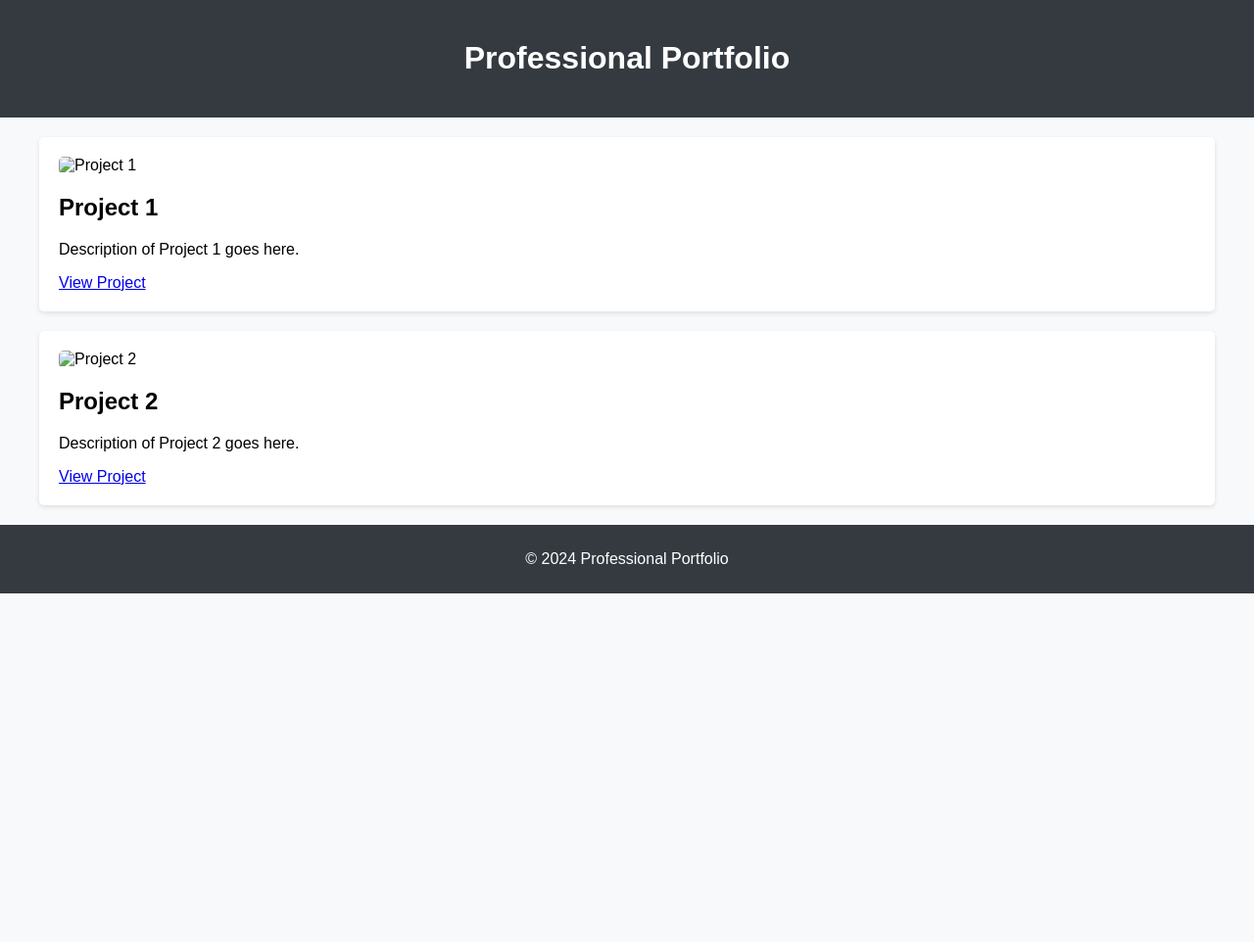
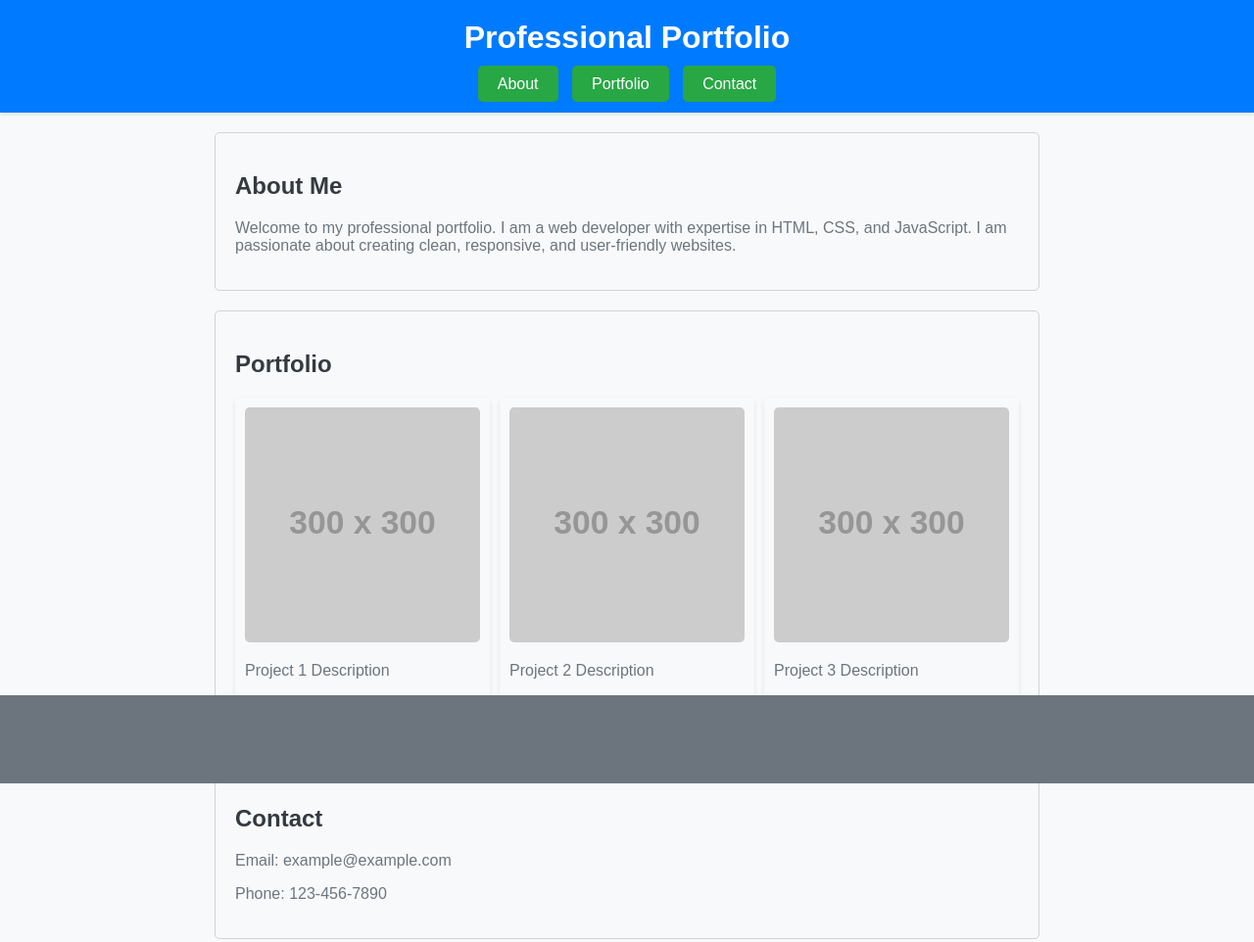
Before and after one commit to Manoj7068/Manoj, a plain HTML site: page port.html in a window 1280 px wide. Shown: the whole page at 98% size. Before the commit the page ends 800 px from the top, so only its background shows below. Drawn offline with Linux system fonts and the light colour scheme; placeholder pictures from the web are drawn by us.

Commit message:
Add files via upload

```diff
--- a/port.html
+++ b/port.html
@@ -4,76 +4,153 @@
     <meta charset="UTF-8">
     <meta name="viewport" content="width=device-width, initial-scale=1.0">
     <title>Professional Portfolio</title>
-    <link rel="stylesheet" href="styles.css">
-    <!-- You can link to an external CSS file or embed styles here -->
     <style>
-        /* CSS styles can also be embedded here */
-        /* Example styles */
         body {
             font-family: Arial, sans-serif;
             margin: 0;
             padding: 0;
             background-color: #f8f9fa;
+            color: #333;
         }
         header {
             background-color: #343a40;
-            color: #ffffff;
+            color: #fff;
             padding: 20px 0;
             text-align: center;
+            box-shadow: 0 2px 4px rgba(0, 0, 0, 0.1);
         }
-        .container {
-            max-width: 1200px;
+        h1 {
+            margin: 0;
+        }
+        nav {
+            text-align: center;
+            margin-top: 20px;
+        }
+        nav a {
+            color: #fff;
+            text-decoration: none;
+            padding: 10px 20px;
+            border-radius: 5px;
+            background-color: #6c757d;
+            margin: 0 5px;
+            transition: background-color 0.3s ease;
+        }
+        nav a:hover {
+            background-color: #495057;
+        }
+        section {
+            padding: 20px;
             margin: 20px auto;
-            padding: 0 20px;
+            max-width: 800px;
+            background-color: #fff;
+            border-radius: 5px;
+            box-shadow: 0 2px 4px rgba(0, 0, 0, 0.1);
+        }
+        h2 {
+            color: #343a40;
+        }
+        p {
+            color: #6c757d;
         }
         .portfolio-item {
-            background-color: #ffffff;
-            padding: 20px;
+            display: flex;
+            flex-wrap: wrap;
+            justify-content: space-between;
+            margin-top: 20px;
+        }
+        .portfolio-item div {
+            flex-basis: 30%;
+            padding: 10px;
             margin-bottom: 20px;
             border-radius: 5px;
-            box-shadow: 0 2px 5px rgba(0,0,0,0.1);
+            box-shadow: 0 2px 4px rgba(0, 0, 0, 0.1);
+            transition: transform 0.3s ease;
+        }
+        .portfolio-item div:hover {
+            transform: translateY(-5px);
         }
         .portfolio-item img {
-            max-width: 100%;
-            height: auto;
+            width: 100%;
             border-radius: 5px;
         }
         footer {
             background-color: #343a40;
-            color: #ffffff;
+            color: #fff;
             text-align: center;
-            padding: 10px 0;
+            padding: 20px 0;
+            position: fixed;
+            bottom: 0;
+            width: 100%;
+        }
+        /* Different color scheme */
+        .alt-header {
+            background-color: #007bff;
+        }
+        .alt-nav a {
+            background-color: #28a745;
+        }
+        .alt-nav a:hover {
+            background-color: #218838;
+        }
+        .alt-section {
+            background-color: #f8f9fa;
+            box-shadow: none;
+            border: 1px solid #ced4da;
+        }
+        .alt-section h2 {
+            color: #343a40;
+        }
+        .alt-section p {
+            color: #6c757d;
+        }
+        .alt-footer {
+            background-color: #6c757d;
         }
     </style>
 </head>
 <body>
 
-    <header>
-        <h1>Professional Portfolio</h1>
-    </header>
+<header class="alt-header">
+    <h1>Professional Portfolio</h1>
+    <nav class="alt-nav">
+        <a href="#about">About</a>
+        <a href="#portfolio">Portfolio</a>
+        <a href="#contact">Contact</a>
+    </nav>
+</header>
 
-    <div class="container">
-        <div class="portfolio-item">
-            <img src="project1.jpg" alt="Project 1">
-            <h2>Project 1</h2>
-            <p>Description of Project 1 goes here.</p>
-            <a href="project1.html">View Project</a>
+<section id="about" class="alt-section">
+    <h2>About Me</h2>
+    <p>Welcome to my professional portfolio. I am a web developer with expertise in HTML, CSS, and JavaScript. I am passionate about creating clean, responsive, and user-friendly websites.</p>
+</section>
+
+<section id="portfolio" class="alt-section">
+    <h2>Portfolio</h2>
+    <div class="portfolio-item">
+        <div>
+            <img src="https://via.placeholder.com/300" alt="Project 1">
+            <p>Project 1 Description</p>
         </div>
+        <div>
+            <img src="https://via.placeholder.com/300" alt="Project 2">
+            <p>Project 2 Description</p>
+        </div>
+        <div>
+            <img src="https://via.placeholder.com/300" alt="Project 3">
+            <p>Project 3 Description</p>
+        </div>
+    </div>
+</section>
 
-        <div class="portfolio-item">
-            <img src="project2.jpg" alt="Project 2">
-            <h2>Project 2</h2>
-            <p>Description of Project 2 goes here.</p>
-            <a href="project2.html">View Project</a>
-        </div>
+<section id="contact" class="alt-section">
+    <h2>Contact</h2>
+    <p>Email: example@example.com</p>
+    <p>Phone: 123-456-7890</p>
+</section>
 
-        <!-- Add more portfolio items as needed -->
-
-    </div>
-
-    <footer>
-        <p>&copy; 2024 Professional Portfolio</p>
-    </footer>
+<footer class="alt-footer">
+    <p>&copy; 2024 Professional Portfolio</p>
+</footer>
 
 </body>
 </html>
```
